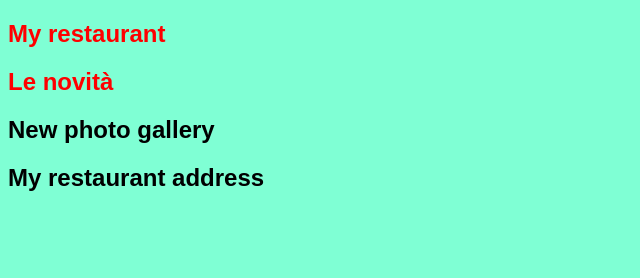
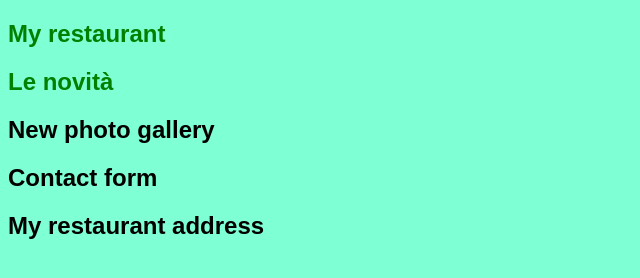
Before and after one commit to GIusy-Musa/my-restaurant, a plain HTML site: page index.html in a window 1280 px wide. Shown: the whole page, without its empty margins (0-640 px from the left). Drawn offline with Linux system fonts and the light colour scheme.

Commit message:
inserted new form

```diff
--- a/index.html
+++ b/index.html
@@ -16,8 +16,12 @@
         <h1>Le novità</h1>
         <h2>New photo gallery</h2>
     </section>
+    <section>
+        <h2>Contact form</h2>
+    </section>
     <footer>
         <h2>My restaurant address</h2>
     </footer>
+
 </body>
 </html>
--- a/style.css
+++ b/style.css
@@ -4,5 +4,9 @@ body {
 }
 
 h1 {
-    color: red;
+    color: green;
 }
+
+.contact-form {
+    background-color: blue;
+}
```
